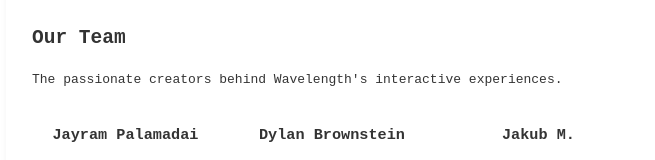
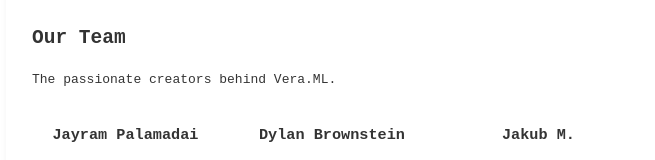
Before and after one commit to CrankyMercury88/landingpagetest, a plain HTML site: page index.html in a window 1280 px wide. Shown: the part 1283-1443 px from the top of the page, without its empty margins (308-963 px from the left). Drawn offline with Linux system fonts and the light colour scheme.

Commit message:
Update index.html

```diff
--- a/index.html
+++ b/index.html
@@ -145,7 +145,7 @@
   <section id="team" class="section">
     <div class="content">
       <h2>Our Team</h2>
-      <p>The passionate creators behind Wavelength's interactive experiences.</p>
+      <p>The passionate creators behind Vera.ML.</p>
 
       <div class="team-members">
         <div class="team-member">
```
